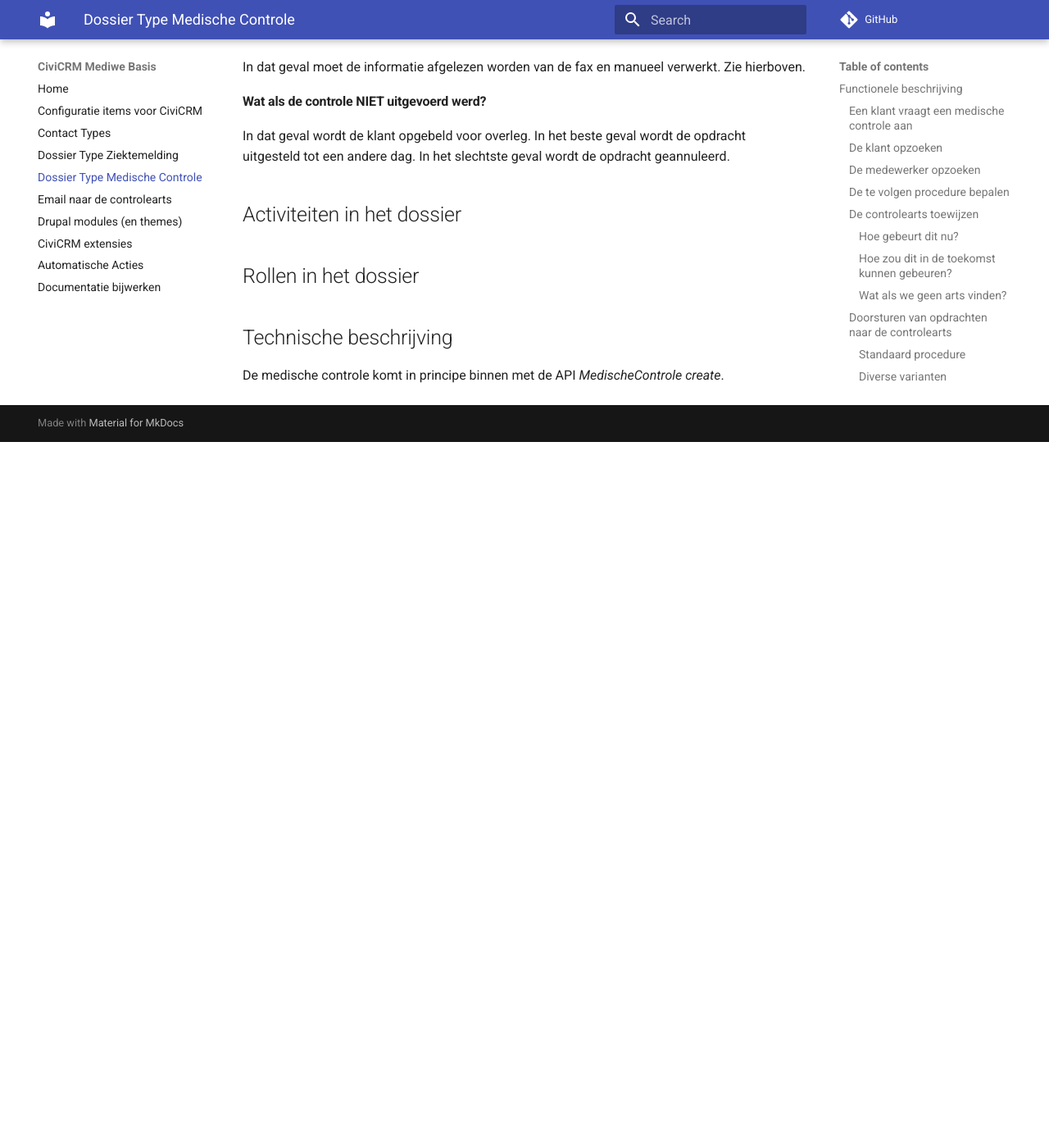
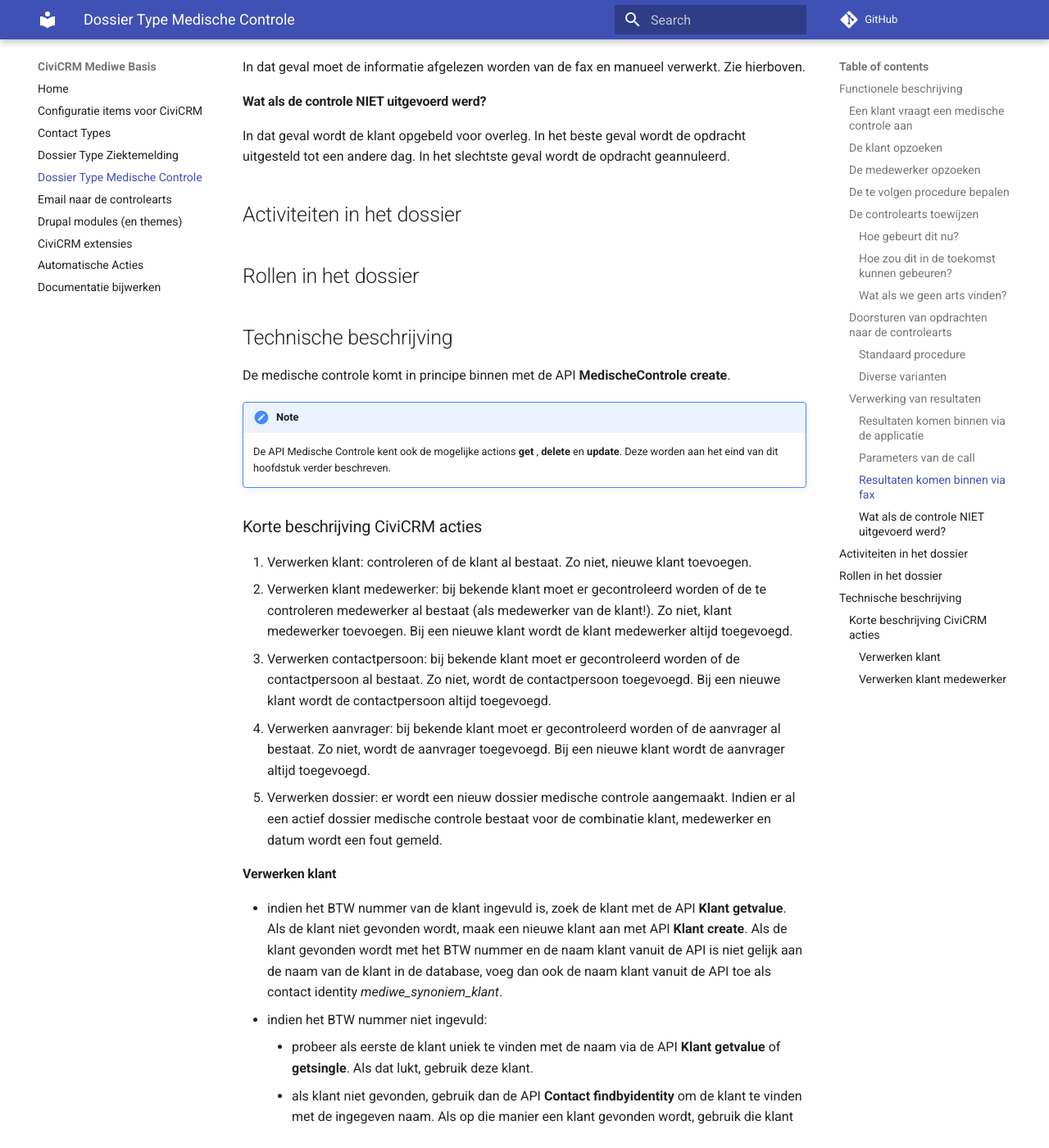
Before and after one commit to CiviCooP/be.mediwe.basis, an MkDocs documentation site: the page built from docs/medische_controle.md, in a window 1280 px wide and 1400 px high, scrolled down 4523 px. Shown: the whole window at 82% size. Built offline with MkDocs 1.6.1 and Material for MkDocs 9.7.7, drawn with Linux system fonts in a browser that asks for light colours; comment, search, counter and statistics services are not loaded; old or Windows-style settings are respelled for this version of MkDocs; before the commit the page ends 5062 px from its top, so only the background shows below that; some of the changed text lies outside the part shown.

Commit message:
documentatie medische controle en functie param correctie bij KlantMedewerker

```diff
--- a/docs/medische_controle.md
+++ b/docs/medische_controle.md
@@ -169,4 +169,45 @@ In het slechtste geval wordt de opdracht geannuleerd.
 ## Rollen in het dossier
 
 ## Technische beschrijving
-De medische controle komt in principe binnen met de API *MedischeControle* *create*.
+De medische controle komt in principe binnen met de API **MedischeControle** **create**.
+
+!!! note
+
+    De API Medische Controle kent ook de mogelijke actions **get** , **delete** en **update**. Deze worden aan het eind van dit hoofdstuk verder beschreven.
+
+### Korte beschrijving CiviCRM acties
+
+1. Verwerken klant: controleren of de klant al bestaat. Zo niet, nieuwe klant toevoegen.
+2. Verwerken klant medewerker: bij bekende klant moet er gecontroleerd worden of de te controleren medewerker al bestaat (als medewerker van de klant!). Zo niet, klant medewerker toevoegen. Bij een nieuwe klant wordt de klant medewerker altijd toegevoegd.
+3. Verwerken contactpersoon: bij bekende klant moet er gecontroleerd worden of de contactpersoon al bestaat. Zo niet, wordt de contactpersoon toegevoegd. Bij een nieuwe klant wordt de contactpersoon altijd toegevoegd.
+4. Verwerken aanvrager: bij bekende klant moet er gecontroleerd worden of de aanvrager al bestaat. Zo niet, wordt de aanvrager toegevoegd. Bij een nieuwe klant wordt de aanvrager altijd toegevoegd.
+5. Verwerken dossier: er wordt een nieuw dossier medische controle aangemaakt. Indien er al een actief dossier medische controle bestaat voor de combinatie klant, medewerker en datum wordt een fout gemeld.
+
+#### Verwerken klant
+* indien het BTW nummer van de klant ingevuld is, zoek de klant met de API **Klant getvalue**. Als de klant niet gevonden wordt, maak een nieuwe klant aan met API **Klant create**. Als de klant gevonden wordt met het BTW nummer en de naam klant vanuit de API is niet gelijk aan de naam van de klant in de database, voeg dan ook de naam klant vanuit de API toe als contact identity *mediwe_synoniem_klant*.
+* indien het BTW nummer niet ingevuld:
+    * probeer als eerste de klant uniek te vinden met de naam via de API **Klant getvalue** of **getsingle**. Als dat lukt, gebruik deze klant.
+    * als klant niet gevonden, gebruik dan de API **Contact findbyidentity** om de klant te vinden met de ingegeven naam. Als op die manier een klant gevonden wordt, gebruik die klant
+
+
+!!!! question
+
+    Wellicht is het handig de *Extended Contact Matcher* extensie te gebruiken?
+
+
+!!!! note
+
+    Bijj het opzoeken op naam zal de *Contact Identities* extensie gebruikt worden om ook op synoniemen te kunnen zoeken. Daartoe zal een nieuw _identity type_ gebruikt worden (*name* is *mediwe_synoniem_klant* en label * klant bekend als*).
+
+Eventueel worden ook automatisch synoniemen toegevoegd. Als de klant niet gevonden wordt zal een nieuwe klant toegevoegd worden.
+
+
+#### Verwerken klant medewerker
+* het personeelsnummer van de medewerker als dit ingevuld is
+* het rijksregisternummer van de klant als dit ingevuld is
+* de voor- en achternaam van de klant als dit ingevuld is
+Indien er geen medewerker gevonden wordt zal een nieuwe klantmedewerker toegevoegd worden.
+
+!!! warning "Let op!"
+
+    De medewerker bestaat altijd in de context van de klant. Als Pietje Puk eerst bij BedrijfA en daarna bij BedrijfB heeft gewerkt en beide bedrijven zijn Mediwe klanten dan zal Pietje Puk twee keer voorkomen! Bij het zoeken naar de klant medewerker zal dus ook gezocht worden binnen de subgroep die gedefinieerd wordt door alle contacten die een werknemer relatie met de klant hebben. Als er sprake is van een nieuwe klant zal er dus per definitie ook sprake zijn van een nieuwe medewerker.
```
Also changed, not shown: 1 other file.
